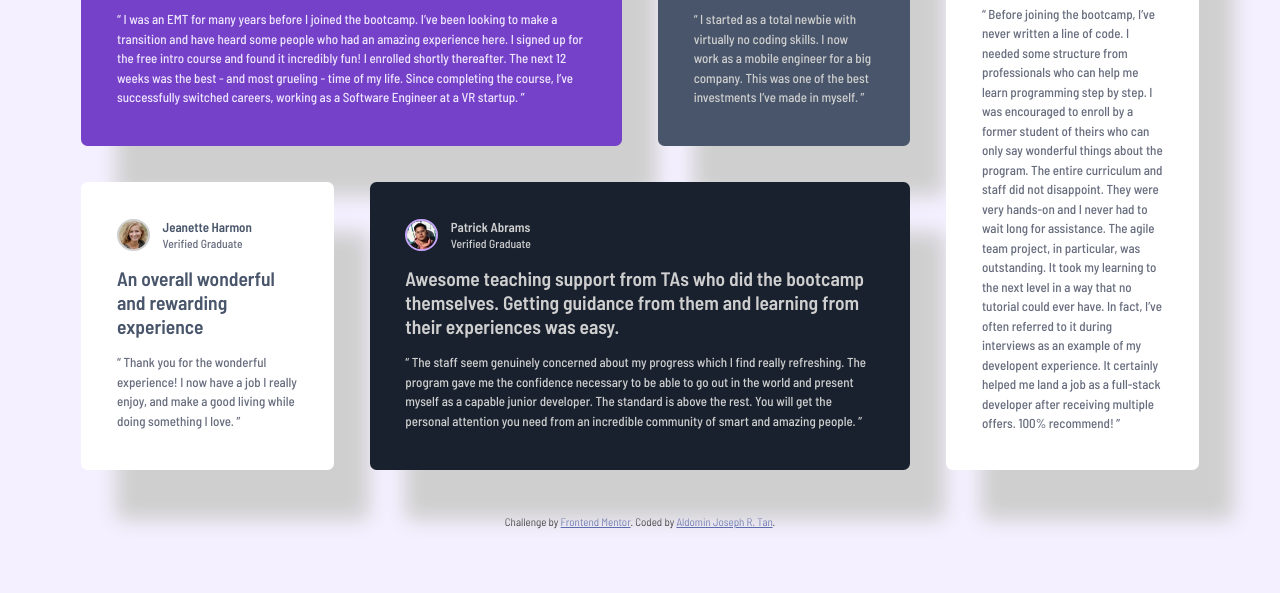
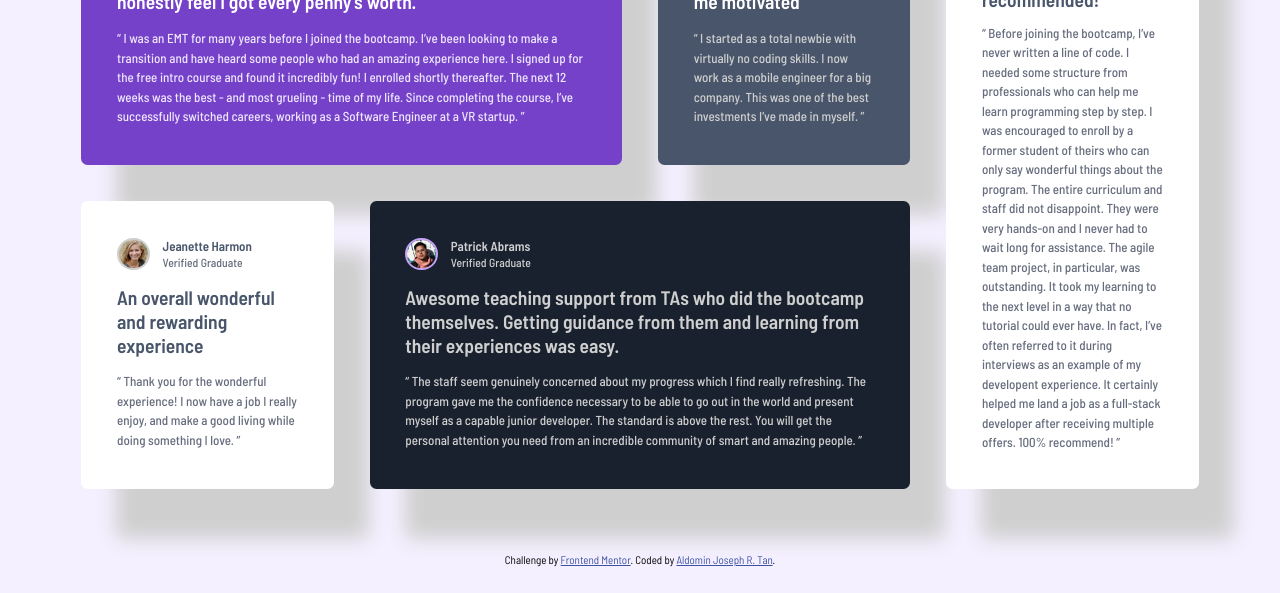
Before and after one commit to AJ-Tan/7.-Frontend-Mentor---Testimonial-Grid-HTML-SASS-, a plain HTML site: page index.html in a window 1280 px wide. Shown: the part 207-800 px from the top of the page. Drawn offline with Linux system fonts and the light colour scheme.

Commit message:
added min height and center in main container

```diff
--- a/scss/layout/_main.scss
+++ b/scss/layout/_main.scss
@@ -1,4 +1,10 @@
 $numberOfCards: 5;
+
+main {
+   display: grid;
+   place-content: center;
+   min-height: 95vh;
+}
 
 .card-section {
    display: grid;
```
Also changed, not shown: dist/style.css, 1 other file.
